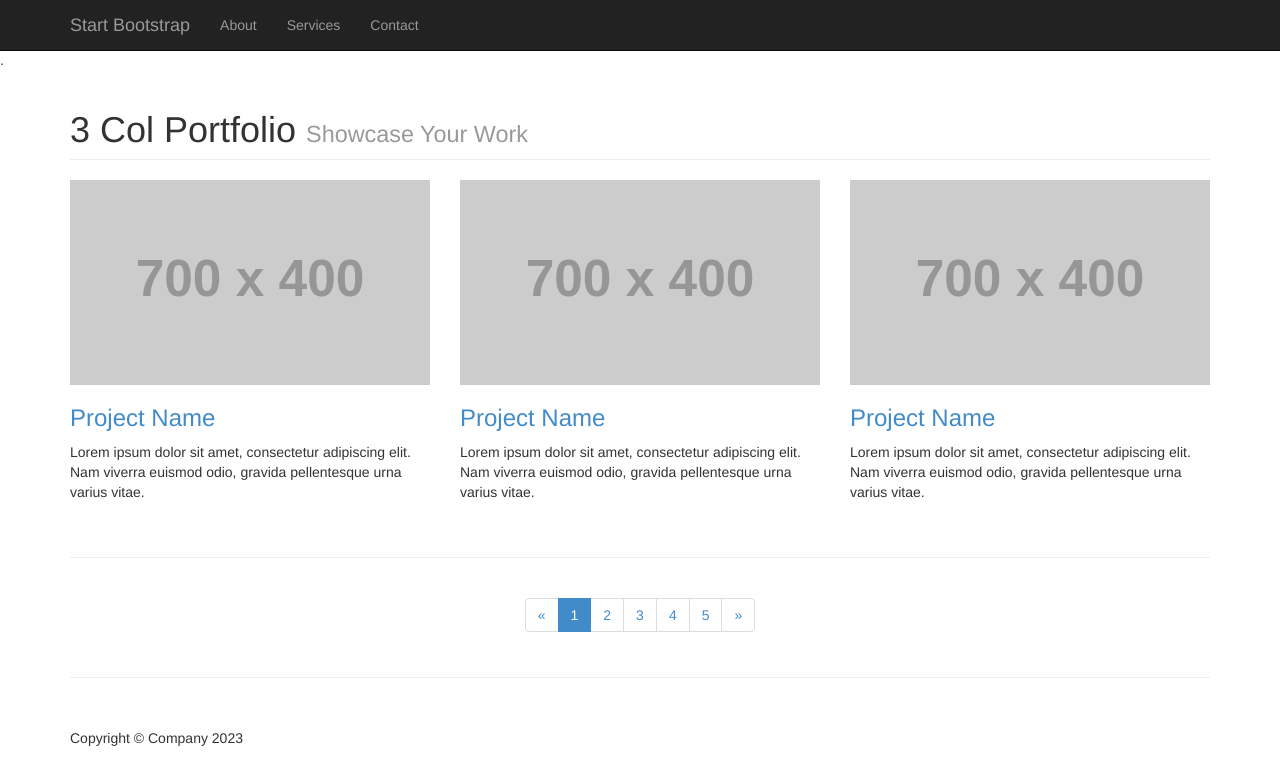
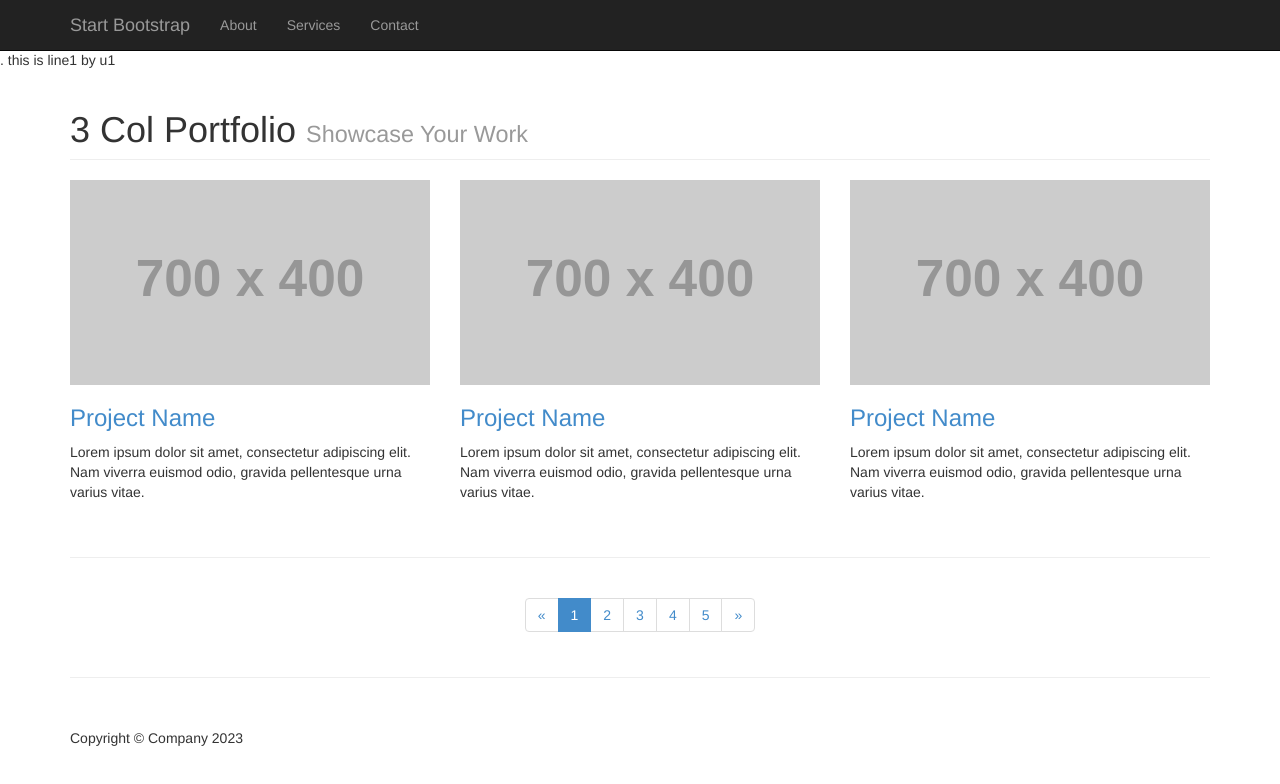
Before and after one commit to olisamichael/MyWebSite-1, a plain HTML site: page index.html in a window 1280 px wide. Drawn offline with Linux system fonts and the light colour scheme; placeholder pictures from the web are drawn by us.

Commit message:
l1 by u1

```diff
--- a/index.html
+++ b/index.html
@@ -16,7 +16,7 @@
   </head>
 
   <body>
-
+this is line1 by u1
     <nav class="navbar navbar-fixed-top navbar-inverse" role="navigation">
       <div class="container">
         <div class="navbar-header">
```
